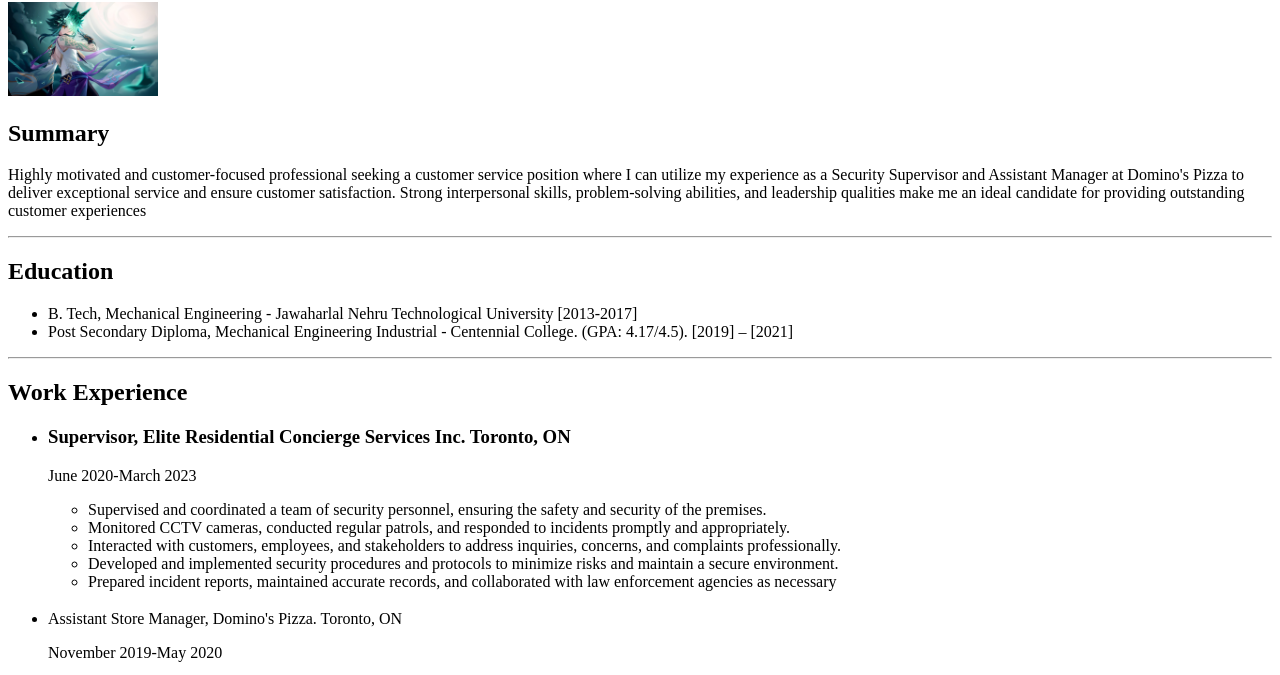
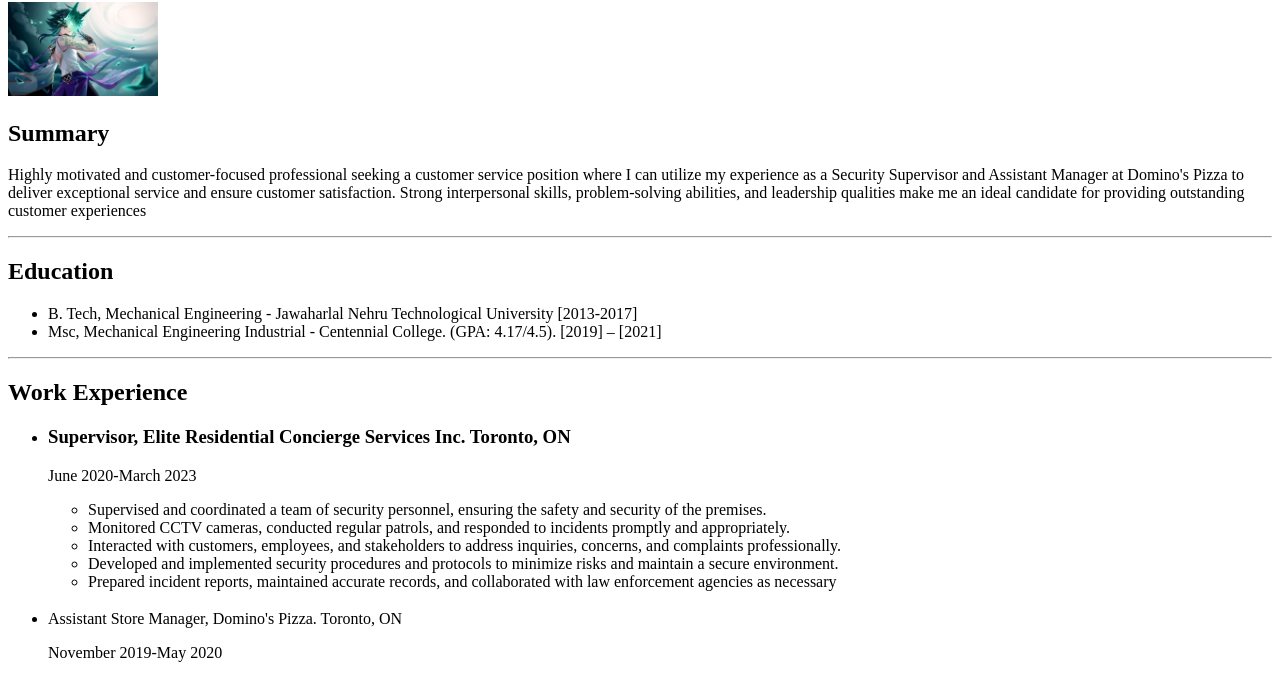
Before and after one commit to tisonic001/CP1, a plain HTML site: page index.html in a window 1280 px wide. Shown: the part 78-753 px from the top of the page. Drawn offline with Linux system fonts and the light colour scheme.

Commit message:
Update index.html

```diff
--- a/index.html
+++ b/index.html
@@ -24,7 +24,7 @@
         University [2013-2017]
       </li>
       <li>
-        Post Secondary Diploma, Mechanical Engineering Industrial - Centennial
+        Msc, Mechanical Engineering Industrial - Centennial
         College. (GPA: 4.17/4.5). [2019] – [2021]
       </li>
     </ul>
```
